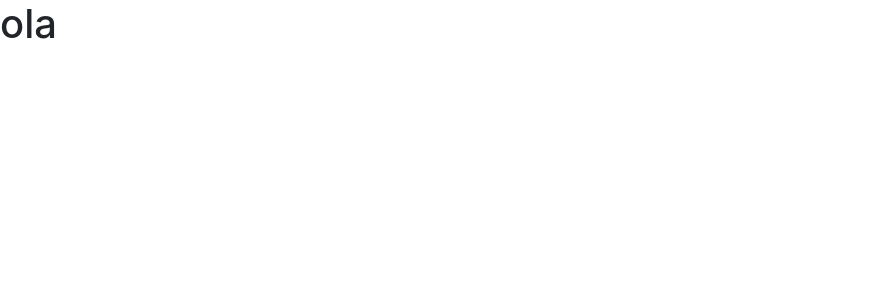
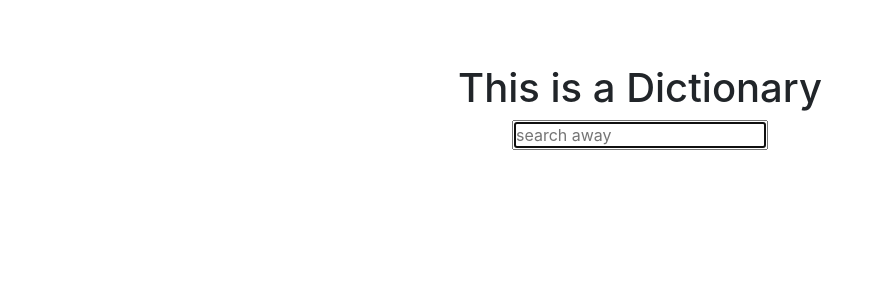
Before and after one commit to MarinaAreias/dictionary-react, a React (Create React App) app: page / in a window 1280 px wide. Shown: the top 300 px of the page, without its empty margins (0-883 px from the left). Built offline with nearby package versions, Linux system fonts and the light colour scheme.

Commit message:
Form
#set up input form
#useState, alert word searched

```diff
--- a/src/App.js
+++ b/src/App.js
@@ -1,7 +1,17 @@
 import "./App.css";
-
-function App() {
-  return <h1>ola</h1>;
+import Dictionary from "./Dictionary";
+import Footer from "./Footer";
+export default function App() {
+  return (
+    <div className="app">
+      <div className="container">
+        <main>
+          <Dictionary />
+        </main>
+        <footer>
+          <Footer />
+        </footer>
+      </div>
+    </div>
+  );
 }
-
-export default App;
--- /dev/null
+++ b/src/Dictionary.css
@@ -0,0 +1,4 @@
+.dictionary {
+  text-align: center;
+  margin-top: 4em;
+}
--- /dev/null
+++ b/src/Dictionary.js
@@ -0,0 +1,33 @@
+import React, { useState } from "react";
+import "./Dictionary.css";
+
+// dictionary component with state called keyword
+export default function Dictionary() {
+  let [keyword, setKeyword] = useState("");
+
+  // it will alert stored keyword when searched
+  function search(event) {
+    event.preventDefault();
+    alert(`you searched for ${keyword}`);
+  }
+  function handleKeywordChange(event) {
+    setKeyword(event.target.value);
+  }
+
+  return (
+    <div className="dictionary">
+      <header>
+        <h1>This is a Dictionary</h1>
+      </header>
+      {/* eventListener so when it gets submited it will call a fucntion search */}
+      <form onSubmit={search}>
+        <input
+          type="search"
+          onChange={handleKeywordChange}
+          autoFocus={true}
+          placeholder="search away"
+        />
+      </form>
+    </div>
+  );
+}
--- /dev/null
+++ b/src/Footer.js
@@ -0,0 +1,8 @@
+import React from "react";
+import "./Footer";
+
+function Footer() {
+  return <div></div>;
+}
+
+export default Footer;
```
Also changed, not shown: src/index.js (+6 -9 lines), src/Footer.css (added).
